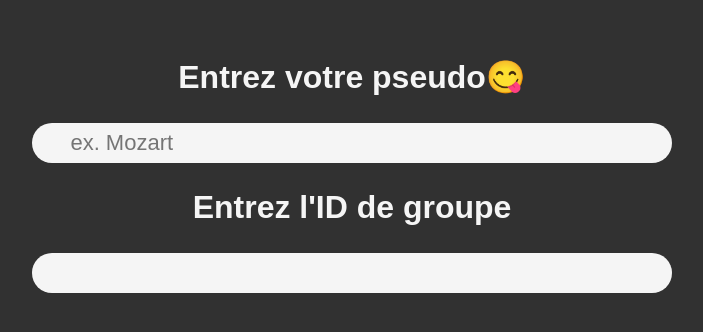
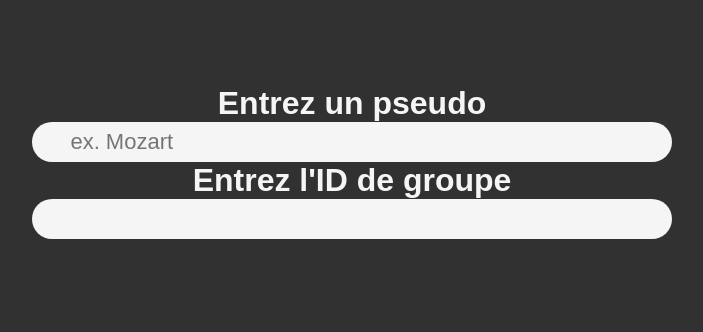
Before and after one commit to DylanPiriou/CollabText, a React (Vite) app in the folder frontend/: page /documents/1 in a window 1280 px wide. Shown: the part 238-570 px from the top of the page, without its empty margins (288-991 px from the left). Built offline with nearby package versions, Linux system fonts and the light colour scheme; no server answers.

Commit message:
file structure improved

```diff
--- a/frontend/src/Chat.jsx
+++ b/frontend/src/Chat.jsx
@@ -72,7 +72,7 @@ export default function Chat({ username, socket, documentId }) {
                                 type="text"
                                 name=""
                                 id=""
-                                placeholder="Let's talk !"
+                                placeholder="Commencez à parler..."
                                 value={currentMessage}
                                 ref={input}
                                 onChange={(e) => setCurrentMessage(e.target.value)}
--- /dev/null
+++ b/frontend/src/Header.jsx
@@ -0,0 +1,34 @@
+import React, { useState, useEffect } from 'react';
+import "./Header.scss";
+import UserList from './UserList';
+import Chat from './Chat';
+
+export default function Header({ socket, username, documentId }) {
+
+    // Gestion du message en fonction de l'heure de la journée
+    const [hello, setHello] = useState("");
+    useEffect(() => {
+        const date = new Date();
+        const hour = date.getHours();
+
+        switch (true) {
+            case hour < 13:
+                setHello("Bonjour");
+                break;
+            case hour < 18:
+                setHello("Bon après-midi");
+                break;
+            default:
+                setHello("Bonjour");
+                break;
+        }
+    }, [])
+
+    return (
+        <header>
+            <h1>{hello} {username} !😁</h1>
+            <UserList socket={socket} documentId={documentId} />
+            <Chat username={username} socket={socket} documentId={documentId} />
+        </header>
+    )
+}
--- /dev/null
+++ b/frontend/src/Header.scss
@@ -0,0 +1,15 @@
+header{
+    height: 30vh;
+    display: flex;
+    flex-direction: column;
+    align-items: flex-start;
+    justify-content: flex-start;
+
+    h1{
+        width: 100%;
+        flex: 1;
+        display: flex;
+        align-items: center;
+        justify-content: center;
+    }
+  }
--- /dev/null
+++ b/frontend/src/Modal.jsx
@@ -0,0 +1,21 @@
+import React, { useState, useRef } from 'react';
+import "./Modal.scss";
+
+export default function Modal({ socket, username, setUsername, handleKeyPress }) {
+
+    const input = useRef();
+    const [roomId, setRoomId] = useState("");
+    const handleRoom = () => {
+        console.log(roomId, documentId)
+        socket.emit("join-room", { roomId, documentId })
+    }
+
+    return (
+        <form className="modal">
+            <h2>Entrez un pseudo</h2>
+            <input type="text" name="" id="" placeholder="ex. Mozart" onChange={(e) => setUsername(e.target.value)} onKeyDown={(e) => handleKeyPress(e)} value={username} ref={input} />
+            <h2>Entrez l'ID de groupe</h2>
+            <input type="text" value={roomId} onChange={(e) => setRoomId(e.target.value)} onKeyDown={e => { e.key === "Enter" && handleRoom() }} />
+        </form>
+    )
+}
--- /dev/null
+++ b/frontend/src/Modal.scss
@@ -0,0 +1,36 @@
+.modal {
+    position: fixed;
+    left: 0;
+    top: 0;
+    right: 0;
+    bottom: 0;
+    display: flex;
+    flex-direction: column;
+    align-items: center;
+    justify-content: center;
+    background: #000000cc;
+    backdrop-filter: blur(2px);
+    z-index: 999;
+
+    h2 {
+        font-size: 32px;
+        color: whitesmoke;
+    }
+
+    input {
+        border: none;
+        outline: none;
+        width: 50%;
+        height: 5vh;
+        border-radius: 50px;
+        padding-left: 3vw;
+        font-size: 22px;
+        font-family: Arial, Helvetica, sans-serif;
+        background: whitesmoke;
+
+        &:is(:focus) {
+            outline: 2px solid rgb(156, 255, 63);
+        }
+    }
+
+}
--- a/frontend/src/TextEditor.jsx
+++ b/frontend/src/TextEditor.jsx
@@ -2,9 +2,9 @@ import React, { useCallback, useEffect, useRef, useState } from 'react';
 import Quill from "quill";
 import "quill/dist/quill.snow.css";
 import { io } from "socket.io-client";
-import { useParams } from 'react-router-dom';
-import UserList from './UserList';
-import Chat from './Chat';
+import  { useParams }  from 'react-router-dom';
+import Modal from './Modal';
+import Header from './Header';
 
 // Options pour la barre d'outil de l'éditeur de texte (Quill)
 const toolbarOptions = [
@@ -91,7 +91,6 @@ export default function TextEditor() {
     // Gestion du pseudo et stockage dans le localStorage
     const [isNamed, setIsNamed] = useState(false);
     const [username, setUsername] = useState("");
-    const input = useRef();
 
     const handleKeyPress = e => {
         if(e.key === "Enter"){
@@ -101,43 +100,14 @@ export default function TextEditor() {
         }
     }
 
-    // Gestion du message en fonction de l'heure de la journée
-    const [hello, setHello] = useState("");
-    useEffect(() => {
-        const date = new Date();
-        const hour = date.getHours();
-
-        switch (true){
-            case hour < 13:
-                setHello("Bonjour");
-                break;
-            case hour < 18:
-                setHello("Bon après-midi");
-                break;
-            default:
-                setHello("Bonjour");
-                break;
-        }
-    }, [])
-
-
-
   return (
     <>
     {isNamed === false ? (
-        <form>
-            <h2>Entrez votre pseudo😋</h2>
-            <input type="text" name="" id="" placeholder="ex. Mozart" onChange={(e) => setUsername(e.target.value)} onKeyDown={(e) => handleKeyPress(e)} ref={input}/>
-            <h2>Entrez l'ID de groupe</h2>
-            <input type="text" />
-        </form>
+        <Modal socket={socket} username={username} setUsername={setUsername} handleKeyPress={handleKeyPress} />
     ) : (
         <>
-        <h1>{hello} {username} !😁</h1>
-        <UserList socket={socket} documentId={documentId} />
-        <Chat username={username} socket={socket} documentId={documentId} />
-        <div className="container" ref={wrapperRef}>
-        </div>
+        <Header socket={socket} username={username} documentId={documentId} />
+        <div className="container" ref={wrapperRef}></div>
         </>
     )}
     </>
--- a/frontend/src/UserList.jsx
+++ b/frontend/src/UserList.jsx
@@ -17,15 +17,16 @@ export default function UserList({ socket, documentId }) {
     socket.on("load-users", users => {
       console.log("Utilisateurs actuellement connectés: ", users);
       setOnlineUsers(users);
+      setOfflineUsers(prev => prev.filter(user => !users.includes(user)))
     })
 
     socket.on("user-disconnected", data => {
-          console.log(data);
       setOfflineUsers(prevOfflineUsers => [...prevOfflineUsers, data.username]);
       setOnlineUsers(prevOnlineUsers =>
         prevOnlineUsers.filter(user => user.socketId !== data.socketId)
       );
     })
+
 
     return () => {
       socket.off("user-connected");
@@ -37,27 +38,31 @@ export default function UserList({ socket, documentId }) {
   const [onlineMessage, setOnlineMessage] = useState("")
   useEffect(() => {
     setOnlineMessage(onlineUsers.length > 1 ? "Utilisateurs connectés" : "Utilisateur connecté");
+
   }, [onlineUsers])
 
+  const [isOpen, setIsOpen] = useState(false);
+  const handleCollapse = () => {
+    setIsOpen(!isOpen);
+  }
+
   return (
-    <ul>
+    <div className="online-container" onClick={() => handleCollapse()}>
+      <div className="header-collapse">
         <h2>{onlineMessage} : {onlineUsers.length}</h2>
+      </div>
+      {isOpen && (
+        <ul className="users-wrapper">
           {onlineUsers && onlineUsers.map((user, index) => {
             return (
-          <div className="wrapper-user" key={`connectedUser-${index}`}>
-            <span>{user?.username?.slice(0, 2)}</span>
-            <li><b>{user.username}</b> est connecté.</li>
+              <li className="user" key={`connectedUser-${index}`}>
+                <span className="logo">{user?.username?.slice(0, 2)}</span>
+                <span className="data"><b>{user.username}</b> est connecté.</span>
+              </li>
+            )
+          })}
+        </ul>
+      )}
     </div>
   )
-      })}
-      {/* {offlineUsers && offlineUsers.map((user, index) => {
-        return (
-          <div className="wrapper-user" key={`disconnectedUser-${index}`}>
-            <span>{user?.slice(0, 2)}</span>
-            <li><b>{user}</b> est déconnecté.</li>
-          </div>
-        )}
-      )} */}
-    </ul>
-  )
 }
--- a/frontend/src/UserList.scss
+++ b/frontend/src/UserList.scss
@@ -1,12 +1,43 @@
-.wrapper-user{
+.online-container{
+    position: fixed;
+    top: 20px;
+    left: 20px;
     width: fit-content;
+    flex: 1;
+    padding: 10px;
+    background: rgb(226, 226, 226);
+    border-radius: 20px;
+    box-shadow: 0 0 5px 0 rgba(0, 0, 0, .5);
+    cursor: pointer;
+    z-index: 999;
+
+    .header-collapse{
         display: flex;
         align-items: center;
         justify-content: center;
+        padding: 10px;
+
+        h2{
+            font-size: 18px;
+        }
+    }
+
+    .users-wrapper{
+        display: flex;
+        flex-direction: column;
+        align-items: flex-start;
+        justify-content: flex-start;
+        overflow-x: scroll;
+
+        .user{
+            width: 100%;
+            display: flex;
+            align-items: center;
+            justify-content: flex-start;
             gap: 1vw;
-    margin-bottom: 5px;
+            padding: 10px;
 
-    span{
+            .logo{
                 width: 35px;
                 aspect-ratio: 1;
                 border-radius: 50px;
@@ -21,3 +52,5 @@
                 list-style-type: none;
             }
         }
+    }
+}
--- a/frontend/src/index.css
+++ b/frontend/src/index.css
@@ -1,4 +1,6 @@
 *, *::before, *::after {
+  margin: 0;
+  padding: 0;
   box-sizing: border-box;
 }
 
@@ -6,48 +8,6 @@ body {
   font-family: Arial, Helvetica, sans-serif;
   background-color: #F3F3F3;
   margin: 0;
-}
-
-form{
-  position: fixed;
-  left: 0;
-  top: 0;
-  right: 0;
-  bottom: 0;
-  display: flex;
-  flex-direction: column;
-  align-items: center;
-  justify-content: center;
-  background: #000000cc;
-  backdrop-filter: blur(2px);
-  z-index: 999;
-}
-form h2{
-  font-size: 32px;
-  color: whitesmoke;
-}
-form input{
-  border: none;
-  outline: none;
-  width: 50%;
-  height: 5vh;
-  border-radius: 50px;
-  padding-left: 3vw;
-  font-size: 22px;
-  font-family: Arial, Helvetica, sans-serif;
-  background: whitesmoke;
-}
-
-form input:is(:focus){
-  outline: 2px solid rgb(156, 255, 63);
-}
-
-h1{
-  width: 100%;
-  height: 10vh;
-  display: flex;
-  align-items: center;
-  justify-content: center;
 }
 
 .container .ql-editor {
```
Also changed, not shown: 1 other file (tests, documents, lock files or other folders). Lines whose indentation alone changed are shown as unchanged.
